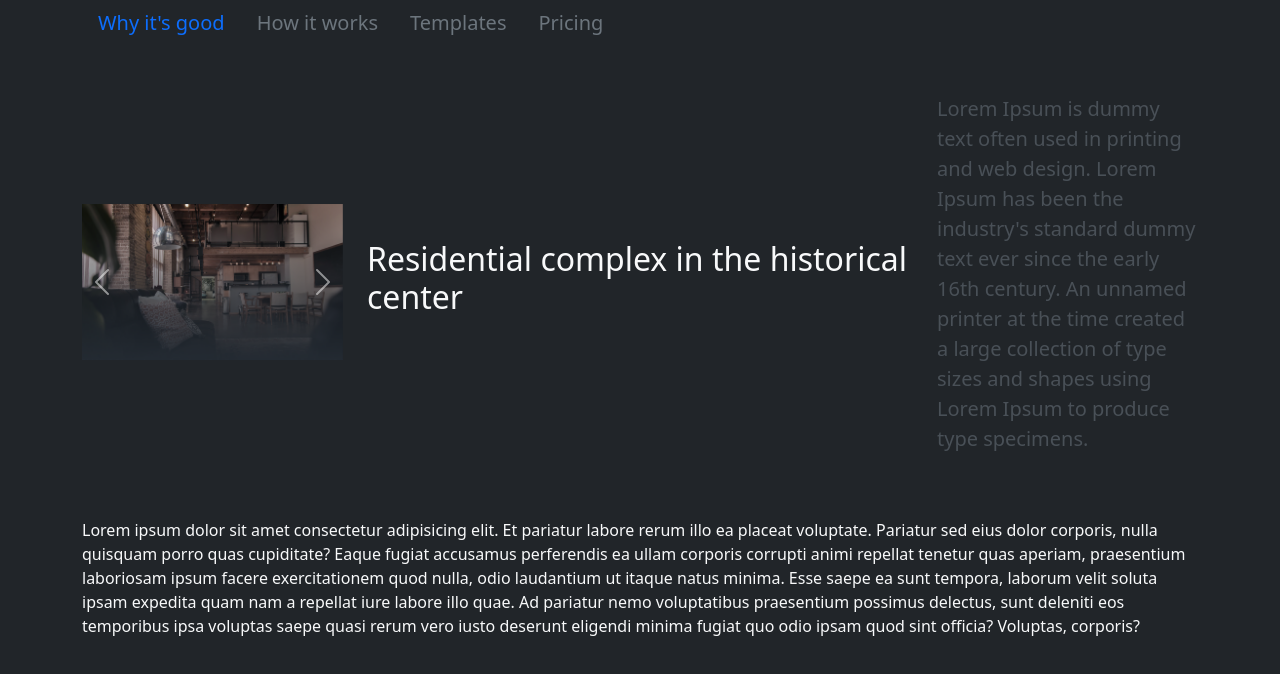
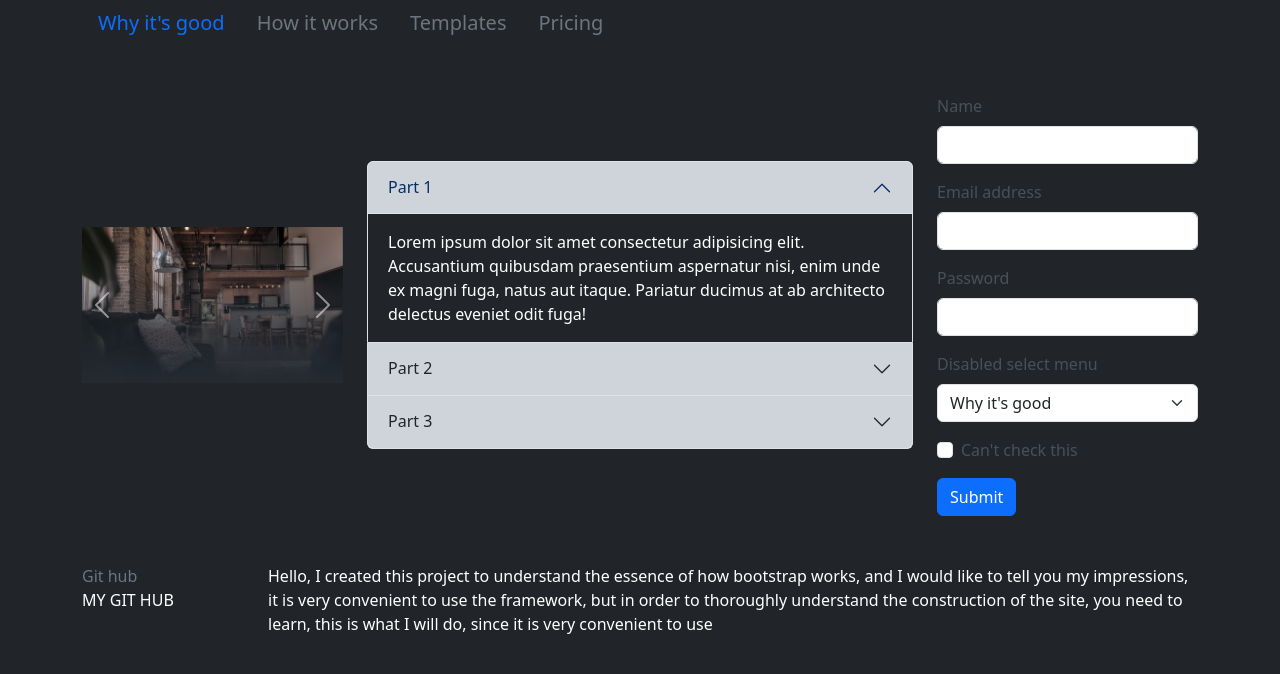
Before and after one commit to behoiandavid/mini-project9, a plain HTML site: page index.html in a window 1280 px wide. Drawn offline with nearby package versions, Linux system fonts and the light colour scheme.

Commit message:
in this project i used bootstrap framework

```diff
--- a/index.html
+++ b/index.html
@@ -87,15 +87,91 @@
                             </button>
                         </div>
                     </div>
-                    <div class="col-md-6 col-sm-2 text-light">
-                        <h2 class="">Residential complex in the historical center</h2>
-
+                    <div class="col-md-6 ">
+                        <div class="accordion " id="mainAccordion">
+                            <div class="accordion-item">
+                                <h2 class="accordion-header">
+                                    <button class="accordion-button bg-dark-subtle " type="button"
+                                        data-bs-toggle="collapse" data-bs-target="#collapseOne">
+                                        Part 1
+                                    </button>
+                                </h2>
+                                <div id="collapseOne" class="accordion-collapse collapse show"
+                                    data-bs-parent="#mainAccordion">
+                                    <div class="accordion-body text-white bg-dark">
+                                        Lorem ipsum dolor sit amet consectetur adipisicing elit. Accusantium quibusdam
+                                        praesentium aspernatur nisi, enim unde ex magni fuga, natus aut itaque. Pariatur
+                                        ducimus at ab architecto delectus eveniet odit fuga!
+                                    </div>
+                                </div>
+                            </div>
+                            <div class="accordion-item">
+                                <h2 class="accordion-header">
+                                    <button class="accordion-button collapsed bg-dark-subtle " type="button"
+                                        data-bs-toggle="collapse" data-bs-target="#collapseTwo">
+                                        Part 2
+                                    </button>
+                                </h2>
+                                <div id="collapseTwo" class="accordion-collapse collapse"
+                                    data-bs-parent="#mainAccordion">
+                                    <div class="accordion-body text-white bg-dark">
+                                        Lorem ipsum dolor, sit amet consectetur adipisicing elit. Nulla soluta alias ex
+                                        voluptatibus nesciunt facere unde, vel recusandae dicta dolor vitae reiciendis
+                                        perspiciatis natus molestiae. Quas iste saepe excepturi ex?
+                                    </div>
+                                </div>
+                            </div>
+                            <div class="accordion-item">
+                                <h2 class="accordion-header">
+                                    <button class="accordion-button collapsed bg-dark-subtle " type="button"
+                                        data-bs-toggle="collapse" data-bs-target="#collapseThree">
+                                        Part 3
+                                    </button>
+                                </h2>
+                                <div id="collapseThree" class="accordion-collapse collapse"
+                                    data-bs-parent="#mainAccordion">
+                                    <div class="accordion-body text-white bg-dark">
+                                        Lorem ipsum dolor sit amet consectetur adipisicing elit. Veniam quidem molestias
+                                        dolore quod hic! In dolorem, ipsam minus facere dolore magni numquam
+                                        consequatur, illo sit sequi reiciendis ipsa beatae est?
+                                    </div>
+                                </div>
+                            </div>
+                        </div>
                     </div>
                     <div class="col-md-3 col-sm-2 text-light-emphasis">
-                        <p class="fs-5">Lorem Ipsum is dummy text often used in printing and web design. Lorem Ipsum
-                            has been the industry's standard dummy text ever since the early 16th century. An unnamed
-                            printer at the time created a large collection of type sizes and shapes using Lorem Ipsum to
-                            produce type specimens.</p>
+                        <form>
+                            <div class="mb-3">
+                                <label for="disabledTextInput" class="form-label">Name</label>
+                                <input type="text" id="disabledTextInput" class="form-control">
+                            </div>
+                            <div class="mb-3">
+                                <label for="disabledEmailInput" class="form-label">Email address</label>
+                                <input type="email" id="disabledEmailInput" class="form-control">
+                            </div>
+                            <div class="mb-3">
+                                <label for="disabledPasswordInput" class="form-label">Password</label>
+                                <input type="password" id="disabledPasswordInput" class="form-control">
+                            </div>
+                            <div class="mb-3">
+                                <label for="disabledSelect" class="form-label">Disabled select menu</label>
+                                <select id="disabledSelect" class="form-select">
+                                    <option>Why it's good</option>
+                                    <option>How it works</option>
+                                    <option>Templates</option>
+                                    <option>Pricing</option>
+                                </select>
+                            </div>
+                            <div class="mb-3">
+                                <div class="form-check">
+                                    <input class="form-check-input" type="checkbox" id="disabledFieldsetCheck">
+                                    <label class="form-check-label" for="disabledFieldsetCheck">
+                                        Can't check this
+                                    </label>
+                                </div>
+                            </div>
+                            <button type="submit" class="btn btn-primary">Submit</button>
+                        </form>
                     </div>
                 </div>
             </div>
@@ -103,15 +179,18 @@
     </main>
     <footer>
         <div class="bg-dark pt-5 ">
-            <div class="footer-block container d-flex justify-content-between ">
-                <p class=" text-light">Lorem ipsum dolor sit amet consectetur adipisicing elit. Et pariatur labore rerum
-                    illo ea placeat voluptate. Pariatur sed eius dolor corporis, nulla quisquam porro quas cupiditate?
-                    Eaque fugiat accusamus perferendis ea ullam corporis corrupti animi repellat tenetur quas aperiam,
-                    praesentium laboriosam ipsum facere exercitationem quod nulla, odio laudantium ut itaque natus
-                    minima. Esse saepe ea sunt tempora, laborum velit soluta ipsam expedita quam nam a repellat iure
-                    labore illo quae. Ad pariatur nemo voluptatibus praesentium possimus delectus, sunt deleniti eos
-                    temporibus ipsa voluptas saepe quasi rerum vero iusto deserunt eligendi minima fugiat quo odio ipsam
-                    quod sint officia? Voluptas, corporis?</p>
+            <div class="footer-block container d-flex justify-content-between">
+                <div class="col-md-1 text-white">
+                    <a class="link-offset-2 link-underline link-underline-opacity-0 text-secondary"
+                        href="https://github.com/dashboard">Git hub</a>
+                    <p>MY GIT HUB</p>
+                </div>
+                <div class="col-md-10 text-white">
+                    <p>Hello, I created this project to understand the essence of how bootstrap works, and I would like
+                        to tell you my impressions, it is very convenient to use the framework, but in order to
+                        thoroughly understand the construction of the site, you need to learn, this is what I will do,
+                        since it is very convenient to use</p>
+                </div>
             </div>
         </div>
     </footer>
```
